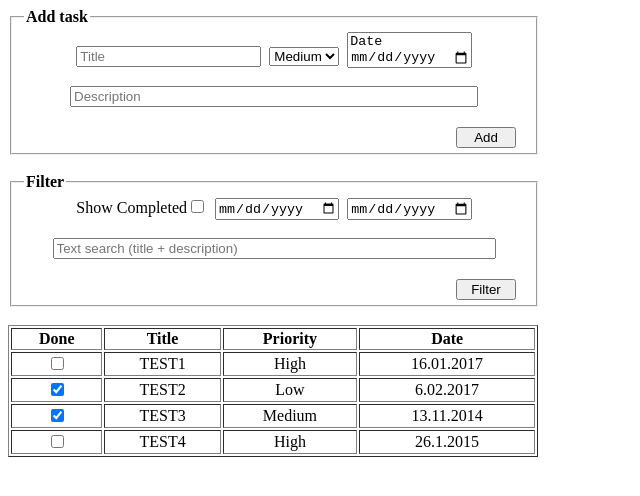
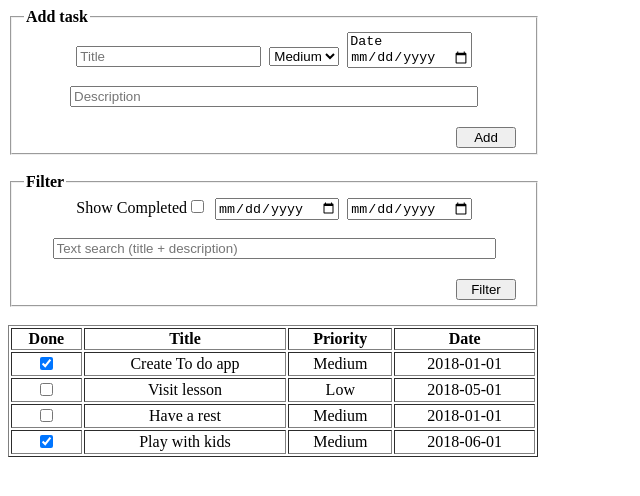
Before and after one commit to DimaLauraniuk/react_task, a React (Create React App) app: page / in a window 1280 px wide. Shown: the top 496 px of the page, without its empty margins (0-640 px from the left). Built offline with nearby package versions, Linux system fonts and the light colour scheme.

Commit message:
fix of task table

```diff
--- a/src/Components/TableForm/Table.js
+++ b/src/Components/TableForm/Table.js
@@ -4,15 +4,21 @@ import TableRow from './TableRow';
 import './Table.css';
 
 class Table extends Component {
+
   render() {
+    var tasks =  [
+      { isDone: true, title: 'Create To do app', priority: 'Medium', date: '2018-01-01' },
+      { isDone: false, title: 'Visit lesson', priority: 'Low', date: '2018-05-01' },
+      { isDone: false, title: 'Have a rest', priority: 'Medium', date: '2018-01-01' },
+      { isDone: true, title: 'Play with kids', priority: 'Medium', date: '2018-06-01' },
+    ];
     return (
       <div className="Table">
         <table className='tableForm' border='1'>
-          <TableHeader />
-          <TableRow isDone={false} title='TEST1' priority='High' date='16.01.2017' />
-          <TableRow isDone={true} title='TEST2' priority='Low' date='6.02.2017' />
-          <TableRow isDone={true} title='TEST3' priority='Medium' date='13.11.2014' />
-          <TableRow isDone={false} title='TEST4' priority='High' date='26.1.2015' />
+          <TableHeader done='Done' title='Title' priority='Priority' date='Date' />
+          <tbody>
+            {tasks.map((task) => <TableRow task={task} />)}
+          </tbody>
         </table>
       </div>
     );
--- a/src/Components/TableForm/TableHeader.js
+++ b/src/Components/TableForm/TableHeader.js
@@ -1,18 +1,26 @@
 import React, { Component } from 'react';
+import PropTypes from 'prop-types';
 
 class TableHeader extends Component {
   render() {
     return (
       <thead>
         <tr>
-          <th>Done</th>
-          <th>Title</th>
-          <th>Priority</th>
-          <th>Date</th>
+          <th>{this.props.done}</th>
+          <th>{this.props.title}</th>
+          <th>{this.props.priority}</th>
+          <th>{this.props.date}</th>
         </tr>
       </thead>
     );
   }
 }
 
+TableHeader.propTypes ={
+  done: PropTypes.string,
+  title: PropTypes.string,
+  priority: PropTypes.string,
+  date: PropTypes.string
+};
+
 export default TableHeader;
--- a/src/Components/TableForm/TableRow.js
+++ b/src/Components/TableForm/TableRow.js
@@ -2,29 +2,20 @@ import React, { Component } from 'react';
 import PropTypes from 'prop-types';
 
 class TableRow extends Component {
-  constructor(props) {
-    super(props);
-    this.state = {
-      isChecked: this.props.isDone,
-      title: '',
-      priority: '',
-      date: '16.01.2018'
-    };
-  }
   render() {
+    const {task}= this.props;
     return (
-      <tbody>
         <tr>
+
           <td><input
             name="isDone"
             type="checkbox"
-            checked ={this.state.isChecked}/>
+            checked ={task.isDone}/>
           </td>
-          <td>{this.props.title}</td>
-          <td>{this.props.priority}</td>
-          <td>{this.props.date}</td>
+          <td>{task.title}</td>
+          <td>{task.priority}</td>
+          <td>{task.date}</td>
         </tr>
-      </tbody>
     );
 
   }
```
